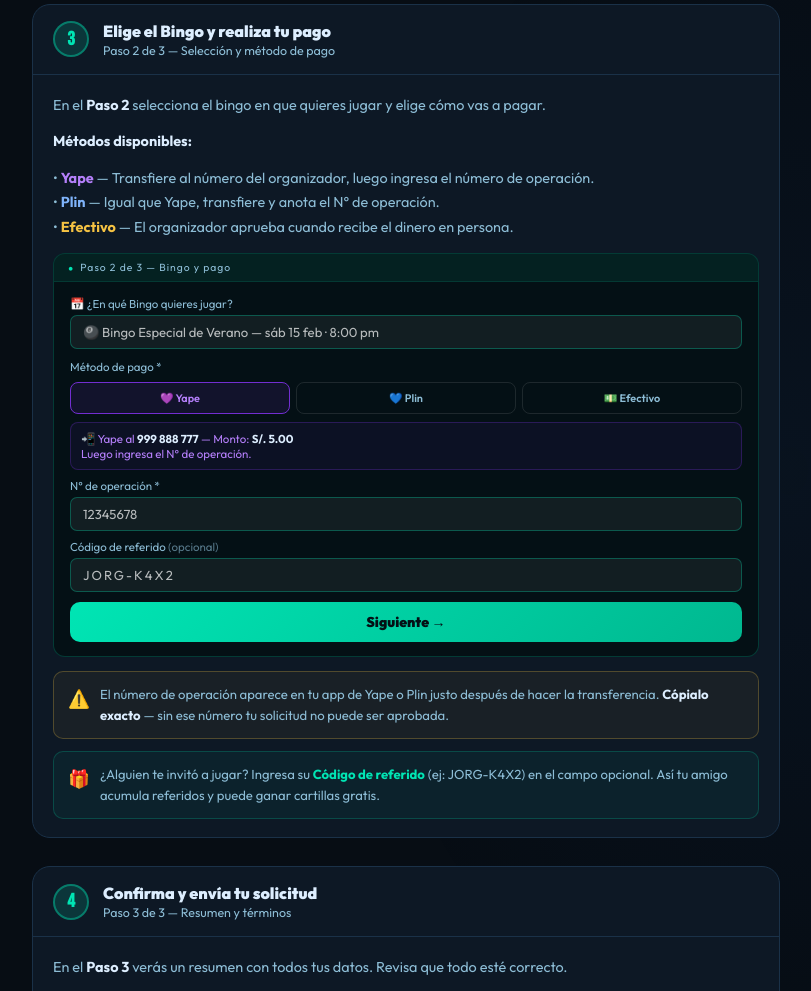
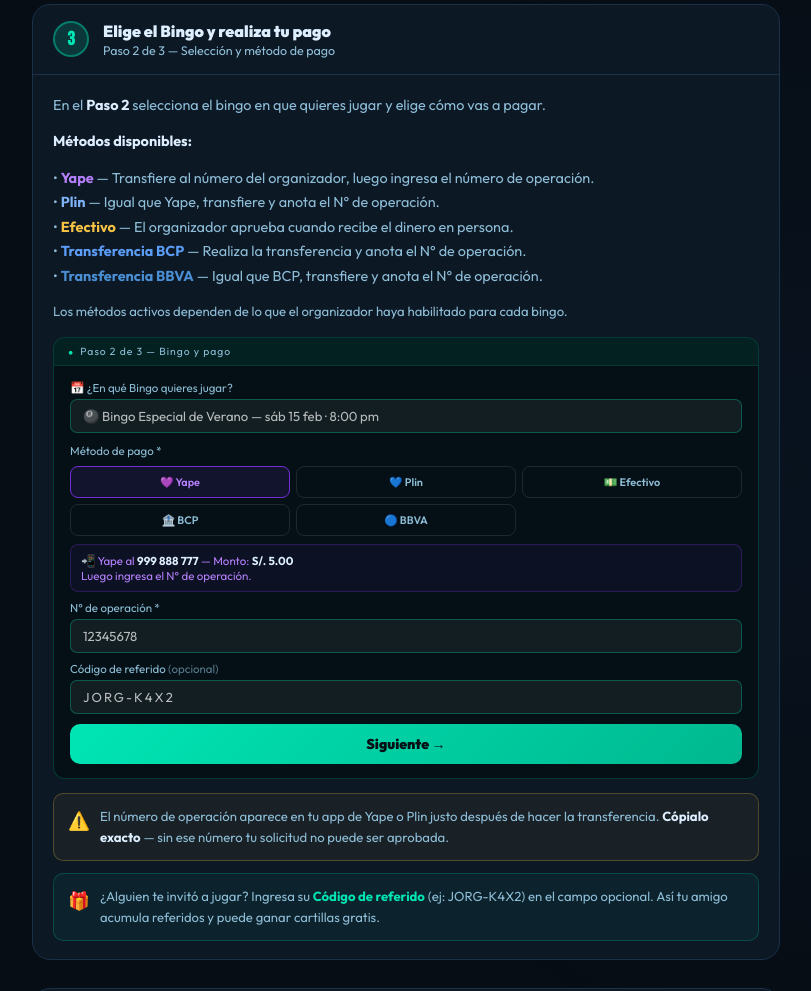
Before and after one commit to jorgerensoraji/Bingo_Web2, a Flask app: page /guia in a window 1280 px wide. Shown: the part 1609-2600 px from the top of the page, without its empty margins (234-1045 px from the left). Run offline with Flask 3, Linux system fonts and the light colour scheme; data that the repository does not hold is empty.

Commit message:
Update player guide and ayuda with new payment methods, prizes, and referral fix
- guia_jugador: add Transferencia BCP and BBVA to payment methods (Step 3)
- guia_jugador: add 4 prize patterns explanation in Step 7 (Línea, Letra U, Letra O, Bingo)
- ayuda: fix referidos Step 3 — clarify it's the referrer (not the friend) who receives the confirmation email

Co-Authored-By: Claude Sonnet 4.6 <noreply@anthropic.com>

```diff
--- a/templates/ayuda.html
+++ b/templates/ayuda.html
@@ -258,7 +258,7 @@
         <strong>Comparte tu código</strong> — Envíaselo a tus amigos. Ellos lo ingresan en el campo <em>"Código de referido"</em> al momento de pagar su cartilla.
       </li>
       <li>
-        <strong>Tu amigo confirma</strong> — Cuando el pago de tu amigo sea aprobado, recibirá un correo con un botón para confirmar que tú los referiste. Una vez que haga clic, se registra como referido confirmado.
+        <strong>Tú confirmas el referido</strong> — Cuando el pago de tu amigo sea aprobado, <strong style="color:var(--text)">tú</strong> recibirás un correo preguntando si conoces a esa persona. Haz clic en el botón de confirmación para que cuente como referido válido.
       </li>
       <li>
         <strong>¡5 referidos = cartilla gratis!</strong> — Al llegar a 5 referidos confirmados, recibirás automáticamente un voucher de S/.2 gratis para usar en el próximo bingo.
--- a/templates/guia_jugador.html
+++ b/templates/guia_jugador.html
@@ -292,8 +292,11 @@
           <p>
             • <strong style="color:#b47ffa">Yape</strong> — Transfiere al número del organizador, luego ingresa el número de operación.<br>
             • <strong style="color:#7fb3fa">Plin</strong> — Igual que Yape, transfiere y anota el N° de operación.<br>
-            • <strong style="color:#f6c343">Efectivo</strong> — El organizador aprueba cuando recibe el dinero en persona.
+            • <strong style="color:#f6c343">Efectivo</strong> — El organizador aprueba cuando recibe el dinero en persona.<br>
+            • <strong style="color:#5b9cf6">Transferencia BCP</strong> — Realiza la transferencia y anota el N° de operación.<br>
+            • <strong style="color:#4a8fd4">Transferencia BBVA</strong> — Igual que BCP, transfiere y anota el N° de operación.
           </p>
+          <p style="font-size:.82rem;color:var(--muted)">Los métodos activos dependen de lo que el organizador haya habilitado para cada bingo.</p>
 
           <div class="mock-screen">
             <div class="mock-bar">Paso 2 de 3 — Bingo y pago</div>
@@ -301,10 +304,12 @@
               <div class="mock-label">📅 ¿En qué Bingo quieres jugar?</div>
               <div class="mock-input" style="margin-bottom:10px">🎱 Bingo Especial de Verano — sáb 15 feb · 8:00 pm</div>
               <div class="mock-label">Método de pago *</div>
-              <div class="mock-methods">
+              <div class="mock-methods" style="grid-template-columns:repeat(3,1fr)">
                 <div class="mock-method sel">💜 Yape</div>
                 <div class="mock-method">💙 Plin</div>
                 <div class="mock-method">💵 Efectivo</div>
+                <div class="mock-method">🏦 BCP</div>
+                <div class="mock-method">🔵 BBVA</div>
               </div>
               <div style="background:rgba(114,46,209,.08);border:1px solid rgba(114,46,209,.3);border-radius:8px;padding:8px 10px;font-size:.72rem;color:#b47ffa;margin:6px 0 8px">
                 📲 Yape al <strong>999 888 777</strong> — Monto: <strong>S/. 5.00</strong><br>
@@ -457,7 +462,14 @@
         </div>
         <div class="step-body">
           <p>Una vez generada tu cartilla, entra a <strong>ganabingoperu.com</strong>. Tu cartilla aparecerá en la columna derecha y se irá marcando <strong>automáticamente</strong> conforme caigan las bolillas.</p>
-          <p>¡Solo tienes que estar atento! Si completas el patrón ganador, el sistema te lo indica y puedes reclamar tu premio.</p>
+          <p>¡Solo tienes que estar atento! Si completas un patrón ganador, el sistema te lo indica y puedes reclamar tu premio. Hay <strong>4 premios</strong> disponibles:</p>
+          <p>
+            • <strong style="color:#f6c343">⭐ Línea (Letra I)</strong> — Completa los 5 números de la columna I.<br>
+            • <strong style="color:#3b82f6">🔷 Letra U</strong> — Las dos columnas de los extremos + fila inferior.<br>
+            • <strong style="color:#ec4899">⭕ Letra O</strong> — Todo el borde exterior de la cartilla.<br>
+            • <strong style="color:var(--accent)">🎉 Bingo / Apagón</strong> — Completa todos los números de tu cartilla.
+          </p>
+          <p>El monto en soles (S/.) de cada premio se muestra en pantalla antes de empezar y también llega en el correo de aprobación.</p>
 
           <div class="mock-screen">
             <div class="mock-bar">ganabingoperu.com — Juego en vivo</div>
```
